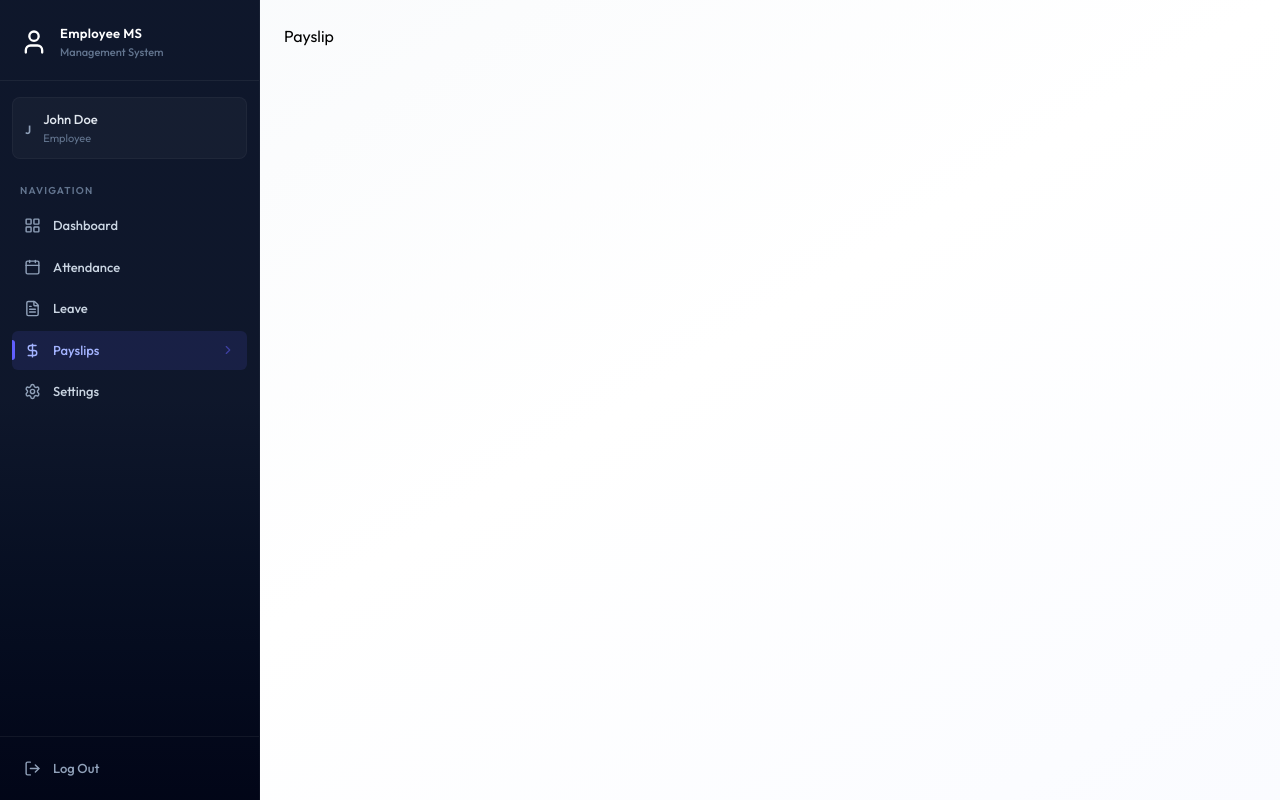
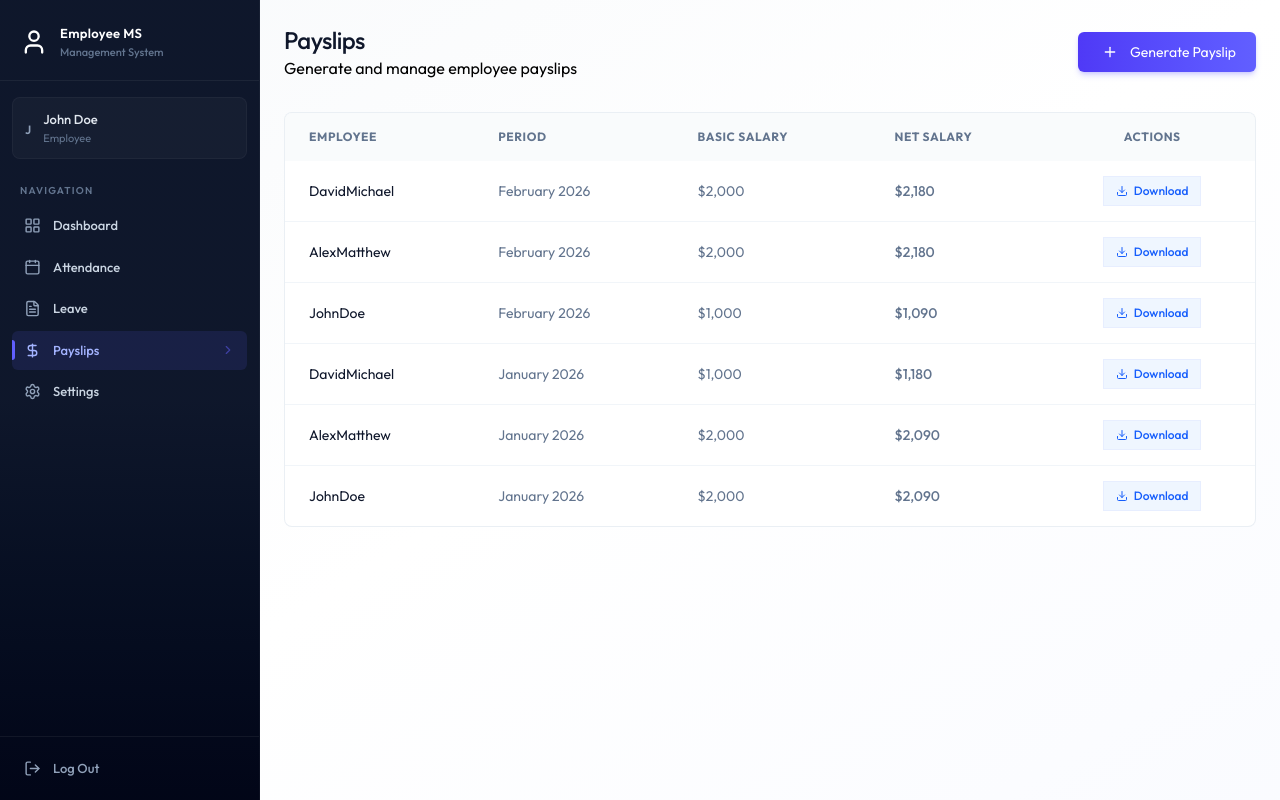
Before and after one commit to Vaibhav6234/EMS---MERN, a React (Vite) app in the folder frontend/: page /payslips in a window 1280 px wide. Built offline with nearby package versions, Linux system fonts and the light colour scheme.

Commit message:
payslips page UI done

```diff
--- a/frontend/src/components/Leave/LeaveHistory.jsx
+++ b/frontend/src/components/Leave/LeaveHistory.jsx
@@ -53,7 +53,7 @@
                     </td>
 
                     <td>
-                        <span className={`badge ${leave.status === "APPROVED" ? "badge-success" : leave.statuse === "REJECTED" ? "badge-danger" : "badge-warning" }`}>
+                        <span className={`badge ${leave.status === "APPROVED" ? "badge-success" : leave.status === "REJECTED" ? "badge-danger" : "badge-warning" }`}>
                             {leave.status}
                         </span>
                     </td>
--- /dev/null
+++ b/frontend/src/components/Payslip/GeneratePayslipForm.jsx
@@ -0,0 +1,93 @@
+import React, { useState } from 'react'
+import { Loader2, Plus, X } from 'lucide-react'
+import { setISODay } from 'date-fns'
+
+
+const GeneratePayslipForm = ({employees}) => {
+
+    const[isOpen, setIsOpen] = useState(false)
+    const[loading, setLoading] = useState(false)
+
+    if(!isOpen) return(
+        <button onClick={()=> setIsOpen(true)} className='btn-primary flex items-center gap-2'>
+            <Plus className='W-4 h-4'/> Generate Payslip
+        </button>
+    )
+
+    const handleSubmit = async (e) => {
+       e.preventDefault();
+    }
+
+  return (
+    <div className='fixed inset-0 bg-black/40 backdrop-blur-sm flex items-center justify-center z-50 p-4'>
+        <div className='card max-w-lg w-full p-6 animate-slide-up'>
+            <div className="flex justify-between items-center mb-6">
+             <h3 className='text-lg font-bold text-slate-900'>Generate Monthly Payslip</h3>
+             <button onClick={()=> setIsOpen(false)} className='text-slate-400 hover:text-slate-600 p-1'>
+                <X size={20}/>
+             </button>
+            </div>
+            <form onSubmit={handleSubmit} className='space-y-4'>
+                {/* select employee */}
+                <div>
+                    <label className='block text-sm font-medium text-slate-700 mb-2'>Employee</label>
+                    <select name="employeeId" required>
+                        {employees.map((e)=>(
+                            <option key={e.id} value={e.id}>
+                                {e.firstName} {e.lastName} ({e.position})
+                            </option>
+                        ))}
+                    </select>
+                </div>
+                {/* select month & year */}
+                <div className="grid grid-cols-2 gap-4">
+                  <div>
+                    <label className='block text-sm font-medium text-slate-700 mb-2'>Month</label>
+                    <select name="month">
+                        {Array.from({length: 12}, (_,i) => i + 1).map((m)=>(
+                            <option key={m} value={m}>
+                                {m}
+                            </option>
+                        ))}
+                    </select>
+                  </div>
+
+                  <div>
+                    <label className='block text-sm font-medium text-slate-700 mb-2'>Year</label>
+                        <input type="number" name='year' defaultValue={new Date().getFullYear()} />
+                  </div>
+
+                </div>
+                {/* basic salary */}
+                  <div>
+                    <label className='block text-sm font-medium text-slate-700 mb-2'>Basic Salary</label>
+                        <input type="number" name='basicSalary' required placeholder='5000' />
+                  </div>
+                {/* Allowances & deductions */}
+                <div className='grid grid-cols-2 gap-4'>
+                  <div>
+                    <label className='block text-sm font-medium text-slate-700 mb-2'>Allwonaces</label>
+                        <input type="number" name='allwoances' required defaultValue={0} />
+                  </div>
+                  <div>
+                    <label className='block text-sm font-medium text-slate-700 mb-2'>Deductions</label>
+                        <input type="number" name='deductions' required defaultValue={0} />
+                  </div>
+                </div>
+                {/* buttons */}
+                <div className="flex justify-end gap-3 pt-2">
+                    <button onClick={()=> setIsOpen(false)} type='button' className='btn-secondary'>
+                        Cancel
+                    </button>
+                    <button  disabled={loading} type='submit' className='btn-primary flex items-center'>
+                        {loading && <Loader2 className='w-4 h-4 animate-spin mr-2'/>}
+                        Generate
+                    </button>
+                </div>
+            </form>
+        </div>
+    </div>
+  )
+}
+
+export default GeneratePayslipForm
--- /dev/null
+++ b/frontend/src/components/Payslip/PayslipList.jsx
@@ -0,0 +1,67 @@
+import React from 'react'
+import {format} from "date-fns"
+import { Download } from 'lucide-react'
+
+const PayslipList = ({payslips, isAdmin}) => {
+  return (
+    <div className='card overflow-hidden'>
+      <div className='overflow-x-auto'>
+        <table className='table-modern'>
+          <thead>
+            <tr>
+                {isAdmin && <th>Employee</th> }
+                <th>Period</th>
+                <th>Basic Salary</th>
+                <th>Net Salary</th>
+                <th className='text-center'>Actions</th>
+          </tr>
+          </thead>
+          <tbody>
+            {payslips.length === 0 ? (
+              <tr>
+                <td colSpan={isAdmin ? 5 : 4} className='text-center py-12 text-slate-400' >
+                  No payslips found
+                </td>
+              </tr>
+            ):(
+              payslips.map((payslip)=>{
+                return (
+                  <tr key={payslip._id || payslip.id}>
+                    {isAdmin && (
+                    <td className='text-slate-900 '>
+                      {payslip.employee?.firstName}
+                      {payslip.employee?.lastName}
+                    </td>
+                    )}
+
+                    <td className='text-slate-500'>
+                       {format(new Date(payslip.year, payslip.month - 1),"MMMM yyyy")}
+                    </td>
+
+                    <td className='text-slate-500'>
+                      ${payslip.basicSalary?.toLocaleString()}
+                    </td>
+
+                    <td className=' font-medium text-slate-500'>
+                      ${payslip.netSalary?.toLocaleString()}
+                    </td>
+
+                    <td className='text-center'>
+                       <button onClick={()=> window.open(`/print/payslips/${payslip._id || payslip.id}`)} className='inline-flex items-center px-3 py-1.5 text-xs font-medium roudned text-blue-600 bg-blue-50 hover:bg-blue-100 transition-colors ring-1 ring-blue-600/10'>
+                         <Download className='w-3 h-3 mr-1.5'/>Download
+                       </button>
+                    </td>
+
+
+                  </tr>
+                )
+              })
+            )}
+          </tbody>
+        </table>
+      </div>
+    </div>
+  )
+}
+
+export default PayslipList
--- a/frontend/src/pages/Payslip.jsx
+++ b/frontend/src/pages/Payslip.jsx
@@ -1,8 +1,43 @@
-import React from 'react'
+import React, { useCallback, useEffect, useState } from 'react'
+import { dummyEmployeeData, dummyPayslipData } from "../assets/assets"
+import Loading from '../components/Loading'
+import PayslipList from '../components/Payslip/PayslipList'
+import GeneratePayslipForm from '../components/Payslip/GeneratePayslipForm'
 
 const Payslip = () => {
+  const[payslips, setPayslips] = useState([])
+  const[employees, setEmployees] = useState([])
+  const[loading, setLoading] = useState(true)
+
+  const isAdmin = true;
+
+  const fetchPayslips = useCallback(async ()=>{
+    setPayslips(dummyPayslipData)
+    setTimeout(()=>{
+      setLoading(false)
+    },1000)
+  },[])
+
+  useEffect(()=>{
+    fetchPayslips()
+  },[fetchPayslips])
+
+  useEffect(()=> {
+    if(isAdmin) setEmployees(dummyEmployeeData)
+  },[isAdmin])
+
+  if(loading) <Loading/>
   return (
-    <div>Payslip</div>
+    <div className='animate-fade-in'>
+      <div className='flex flex-col sm:flex-row justify-between items-start sm:items-center gap-4 mb-8'>
+        <div>
+          <h1 className='page-title'>Payslips</h1>
+          <p className="sub-title">{isAdmin ? "Generate and manage employee payslips" : "Your payslip history"}</p>
+        </div>
+        {isAdmin && <GeneratePayslipForm employees={employees} onSuccess={fetchPayslips} /> }
+      </div>
+      <PayslipList payslips={payslips} isAdmin={isAdmin} />
+    </div>
   )
 }
 
```
